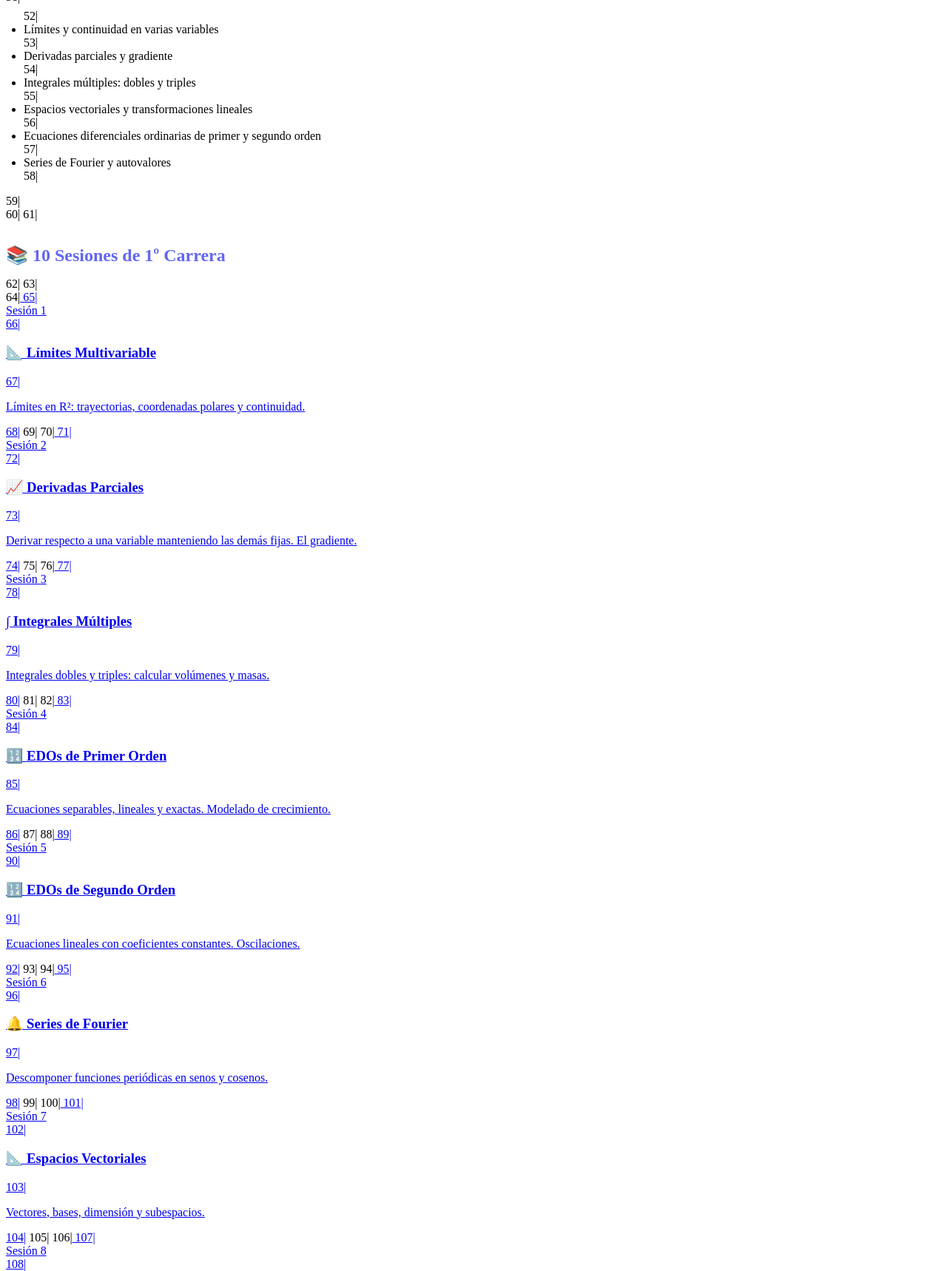
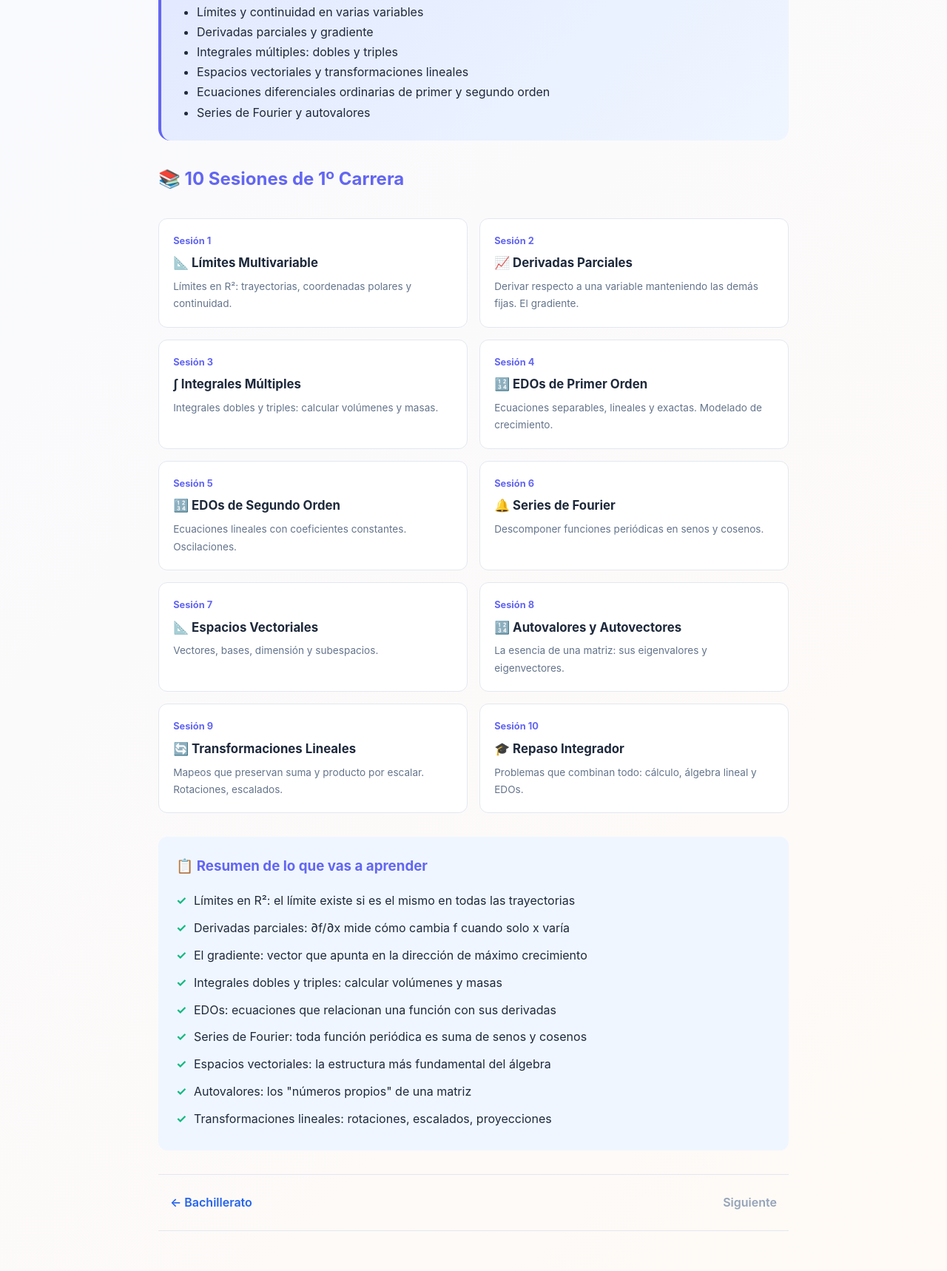
Before and after one commit to Ntizar/DeSumarIntegrar, a plain HTML site: page s10-1carrera.html in a window 1280 px wide. Shown: the part 495-2213 px from the top of the page at 74% size. Drawn offline with nearby package versions, Linux system fonts and the light colour scheme.

Commit message:
fix: corrige HTML roto en Bachiller y Carrera
- Eliminados números de línea embebidos en s10-1carrera.html
- Corregidos 19 archivos con tags <\/script> que rompían el renderizado
  (Bachillerato y Carrera no se veían por este bug)

```diff
--- a/s10-1carrera.html
+++ b/s10-1carrera.html
@@ -1,151 +1,151 @@
-     1|<!DOCTYPE html>
-     2|<html lang="es">
-     3|<head>
-     4|<meta charset="UTF-8">
-     5|<meta name="viewport" content="width=device-width, initial-scale=1.0">
-     6|<title>1º Carrera — Curso de Matemáticas</title>
+<!DOCTYPE html>
+<html lang="es">
+<head>
+<meta charset="UTF-8">
+<meta name="viewport" content="width=device-width, initial-scale=1.0">
+<title>1º Carrera — Curso de Matemáticas</title>
 <link rel="stylesheet" href="https://cdn.jsdelivr.net/npm/katex@0.16.9/dist/katex.min.css">
 <script defer src="https://cdn.jsdelivr.net/npm/katex@0.16.9/dist/katex.min.js"></script>
 <script defer src="https://cdn.jsdelivr.net/npm/katex@0.16.9/dist/contrib/auto-render.min.js" onload="renderMathInElement(document.body,{delimiters:[{left:'\\[',right:'\\]',display:true},{left:'\\\(',right:'\\)',display:false}]})"></script>
-     7|<style>
-     8|:root{--azul:#2563eb;--naranja:#f97316;--verde:#10b981;--rojo:#ef4444;--fondo:#fff;--texto:#1e293b;--gris:#94a3b8;--azul-claro:#eff6ff;--naranja-claro:#fff7ed;--verde-claro:#ecfdf5;--rojo-claro:#fef2f2;--pura-claro:#faf5ff;--pura:#a855f7}
-     9|*{margin:0;padding:0;box-sizing:border-box}
-    10|body{font-family:Inter,system-ui,-apple-system,sans-serif;background:linear-gradient(135deg,#f8faff 0%,#fffaf5 100%);color:var(--texto);line-height:1.7}
-    11|.header{background:linear-gradient(135deg,#6366f1,#4f46e5);color:#fff;padding:2rem 1.5rem;text-align:center}
-    12|.header h1{font-size:1.8rem;margin-bottom:.5rem}
-    13|.header p{opacity:.9;font-size:1rem}
-    14|.container{max-width:900px;margin:0 auto;padding:1.5rem}
-    15|.intro-box{background:linear-gradient(135deg,#e0e7ff,var(--azul-claro));border-radius:16px;padding:1.5rem;margin:1.5rem 0;border-left:4px solid #6366f1}
-    16|.intro-box h2{color:#6366f1;margin-bottom:.8rem}
-    17|.sessions-grid{display:grid;grid-template-columns:repeat(auto-fill,minmax(280px,1fr));gap:1rem;margin:2rem 0}
-    18|.session-card{background:#fff;border:1px solid #e2e8f0;border-radius:12px;padding:1.2rem;transition:all .2s;cursor:pointer;text-decoration:none;color:inherit;display:block}
-    19|.session-card:hover{transform:translateY(-2px);box-shadow:0 4px 16px rgba(0,0,0,.1);border-color:#6366f1}
-    20|.session-card .num{font-size:.8rem;color:#6366f1;font-weight:700;margin-bottom:.3rem}
-    21|.session-card h3{font-size:1.05rem;margin-bottom:.4rem}
-    22|.session-card p{font-size:.85rem;color:#64748b}
-    23|.nav{display:flex;justify-content:space-between;margin:2rem 0;padding:1rem 0;border-top:1px solid #e2e8f0;border-bottom:1px solid #e2e8f0}
-    24|.nav a{color:var(--azul);text-decoration:none;font-weight:600;padding:.5rem 1rem;border-radius:6px}
-    25|.nav a:hover{background:var(--azul-claro)}
-    26|.nav .disabled{color:var(--gris);cursor:default;pointer-events:none}
-    27|.summary{background:var(--azul-claro);border-radius:12px;padding:1.5rem;margin:2rem 0}
-    28|.summary h3{color:#6366f1;margin-bottom:.8rem}
-    29|.summary ul{list-style:none;padding:0}
-    30|.summary li{padding:.3rem 0;padding-left:1.5rem;position:relative}
-    31|.summary li::before{content:"✓";color:var(--verde);font-weight:bold;position:absolute;left:0}
-    32|.footer{text-align:center;padding:2rem 1rem;color:var(--gris);font-size:.85rem;border-top:1px solid #e2e8f0;margin-top:2rem}
-    33|.back-link{display:inline-flex;align-items:center;gap:.5rem;color:#6366f1;text-decoration:none;font-weight:600;margin-bottom:1.5rem;padding:.5rem 1rem;border-radius:10px;background:#e0e7ff;transition:all .2s}
-    34|.back-link:hover{transform:translateX(-4px)}
-    35|@media(max-width:640px){.sessions-grid{grid-template-columns:1fr}.header h1{font-size:1.4rem}}
-    36|</style>
-    37|</head>
-    38|<body>
-    39|<div class="container">
-    40|<a class="back-link" href="INDEX.html">← Volver al índice general</a>
-    41|
-    42|<div class="header">
-    43|<h1>🏛️ 1º Carrera</h1>
-    44|<p>Cálculo multivariable, álgebra lineal, EDOs y transformaciones lineales</p>
-    45|</div>
-    46|
-    47|<div class="intro-box">
-    48|<h2>¿Qué vamos a aprender en 1º de Carrera?</h2>
-    49|<p>La universidad es otro nivel. Aquí las matemáticas dejan de ser números y se convierten en estructuras abstractas. El cálculo multivariable extiende las derivadas e integrales a funciones de varias variables. El álgebra lineal estudia espacios vectoriales y transformaciones. Las EDOs modelan fenómenos físicos reales.</p>
-    50|<p style="margin-top:.8rem"><strong>Objetivos de esta unidad:</strong></p>
-    51|<ul style="padding-left:1.5rem;margin-top:.5rem">
-    52|<li>Límites y continuidad en varias variables</li>
-    53|<li>Derivadas parciales y gradiente</li>
-    54|<li>Integrales múltiples: dobles y triples</li>
-    55|<li>Espacios vectoriales y transformaciones lineales</li>
-    56|<li>Ecuaciones diferenciales ordinarias de primer y segundo orden</li>
-    57|<li>Series de Fourier y autovalores</li>
-    58|</ul>
-    59|</div>
-    60|
-    61|<h2 style="margin:2rem 0 1rem;color:#6366f1">📚 10 Sesiones de 1º Carrera</h2>
-    62|
-    63|<div class="sessions-grid">
-    64|<a class="session-card" href="s10-1-carrera-limites-multivariable.html">
-    65|<div class="num">Sesión 1</div>
-    66|<h3>📐 Límites Multivariable</h3>
-    67|<p>Límites en R²: trayectorias, coordenadas polares y continuidad.</p>
-    68|</a>
-    69|
-    70|<a class="session-card" href="s10-2-carrera-derivadas-parciales.html">
-    71|<div class="num">Sesión 2</div>
-    72|<h3>📈 Derivadas Parciales</h3>
-    73|<p>Derivar respecto a una variable manteniendo las demás fijas. El gradiente.</p>
-    74|</a>
-    75|
-    76|<a class="session-card" href="s10-3-carrera-integrales-multiples.html">
-    77|<div class="num">Sesión 3</div>
-    78|<h3>∫ Integrales Múltiples</h3>
-    79|<p>Integrales dobles y triples: calcular volúmenes y masas.</p>
-    80|</a>
-    81|
-    82|<a class="session-card" href="s10-4-carrera-edos-primer-orden.html">
-    83|<div class="num">Sesión 4</div>
-    84|<h3>🔢 EDOs de Primer Orden</h3>
-    85|<p>Ecuaciones separables, lineales y exactas. Modelado de crecimiento.</p>
-    86|</a>
-    87|
-    88|<a class="session-card" href="s10-5-carrera-edos-segundo-orden.html">
-    89|<div class="num">Sesión 5</div>
-    90|<h3>🔢 EDOs de Segundo Orden</h3>
-    91|<p>Ecuaciones lineales con coeficientes constantes. Oscilaciones.</p>
-    92|</a>
-    93|
-    94|<a class="session-card" href="s10-6-carrera-series-fourier.html">
-    95|<div class="num">Sesión 6</div>
-    96|<h3>🔔 Series de Fourier</h3>
-    97|<p>Descomponer funciones periódicas en senos y cosenos.</p>
-    98|</a>
-    99|
-   100|<a class="session-card" href="s10-7-carrera-espacios-vectoriales.html">
-   101|<div class="num">Sesión 7</div>
-   102|<h3>📐 Espacios Vectoriales</h3>
-   103|<p>Vectores, bases, dimensión y subespacios.</p>
-   104|</a>
-   105|
-   106|<a class="session-card" href="s10-8-carrera-autovalores.html">
-   107|<div class="num">Sesión 8</div>
-   108|<h3>🔢 Autovalores y Autovectores</h3>
-   109|<p>La esencia de una matriz: sus eigenvalores y eigenvectores.</p>
-   110|</a>
-   111|
-   112|<a class="session-card" href="s10-9-carrera-transformaciones-lineales.html">
-   113|<div class="num">Sesión 9</div>
-   114|<h3>🔄 Transformaciones Lineales</h3>
-   115|<p>Mapeos que preservan suma y producto por escalar. Rotaciones, escalados.</p>
-   116|</a>
-   117|
-   118|<a class="session-card" href="s10-10-carrera-repaso.html">
-   119|<div class="num">Sesión 10</div>
-   120|<h3>🎓 Repaso Integrador</h3>
-   121|<p>Problemas que combinan todo: cálculo, álgebra lineal y EDOs.</p>
-   122|</a>
-   123|</div>
-   124|
-   125|<div class="summary">
-   126|<h3>📋 Resumen de lo que vas a aprender</h3>
-   127|<ul>
-   128|<li>Límites en R²: el límite existe si es el mismo en todas las trayectorias</li>
-   129|<li>Derivadas parciales: ∂f/∂x mide cómo cambia f cuando solo x varía</li>
-   130|<li>El gradiente: vector que apunta en la dirección de máximo crecimiento</li>
-   131|<li>Integrales dobles y triples: calcular volúmenes y masas</li>
-   132|<li>EDOs: ecuaciones que relacionan una función con sus derivadas</li>
-   133|<li>Series de Fourier: toda función periódica es suma de senos y cosenos</li>
-   134|<li>Espacios vectoriales: la estructura más fundamental del álgebra</li>
-   135|<li>Autovalores: los "números propios" de una matriz</li>
-   136|<li>Transformaciones lineales: rotaciones, escalados, proyecciones</li>
-   137|</ul>
-   138|</div>
-   139|
-   140|<div class="nav">
-   141|<a href="s09-bachiller.html">← Bachillerato</a>
-   142|<a class="disabled">Siguiente</a>
-   143|</div>
-   144|</div>
-   145|
-   146|<div class="footer">Hecho con ❤️ por David Antizar</div>
-   147|</body>
-   148|</html>
+<style>
+:root{--azul:#2563eb;--naranja:#f97316;--verde:#10b981;--rojo:#ef4444;--fondo:#fff;--texto:#1e293b;--gris:#94a3b8;--azul-claro:#eff6ff;--naranja-claro:#fff7ed;--verde-claro:#ecfdf5;--rojo-claro:#fef2f2;--pura-claro:#faf5ff;--pura:#a855f7}
+*{margin:0;padding:0;box-sizing:border-box}
+body{font-family:Inter,system-ui,-apple-system,sans-serif;background:linear-gradient(135deg,#f8faff 0%,#fffaf5 100%);color:var(--texto);line-height:1.7}
+.header{background:linear-gradient(135deg,#6366f1,#4f46e5);color:#fff;padding:2rem 1.5rem;text-align:center}
+.header h1{font-size:1.8rem;margin-bottom:.5rem}
+.header p{opacity:.9;font-size:1rem}
+.container{max-width:900px;margin:0 auto;padding:1.5rem}
+.intro-box{background:linear-gradient(135deg,#e0e7ff,var(--azul-claro));border-radius:16px;padding:1.5rem;margin:1.5rem 0;border-left:4px solid #6366f1}
+.intro-box h2{color:#6366f1;margin-bottom:.8rem}
+.sessions-grid{display:grid;grid-template-columns:repeat(auto-fill,minmax(280px,1fr));gap:1rem;margin:2rem 0}
+.session-card{background:#fff;border:1px solid #e2e8f0;border-radius:12px;padding:1.2rem;transition:all .2s;cursor:pointer;text-decoration:none;color:inherit;display:block}
+.session-card:hover{transform:translateY(-2px);box-shadow:0 4px 16px rgba(0,0,0,.1);border-color:#6366f1}
+.session-card .num{font-size:.8rem;color:#6366f1;font-weight:700;margin-bottom:.3rem}
+.session-card h3{font-size:1.05rem;margin-bottom:.4rem}
+.session-card p{font-size:.85rem;color:#64748b}
+.nav{display:flex;justify-content:space-between;margin:2rem 0;padding:1rem 0;border-top:1px solid #e2e8f0;border-bottom:1px solid #e2e8f0}
+.nav a{color:var(--azul);text-decoration:none;font-weight:600;padding:.5rem 1rem;border-radius:6px}
+.nav a:hover{background:var(--azul-claro)}
+.nav .disabled{color:var(--gris);cursor:default;pointer-events:none}
+.summary{background:var(--azul-claro);border-radius:12px;padding:1.5rem;margin:2rem 0}
+.summary h3{color:#6366f1;margin-bottom:.8rem}
+.summary ul{list-style:none;padding:0}
+.summary li{padding:.3rem 0;padding-left:1.5rem;position:relative}
+.summary li::before{content:"✓";color:var(--verde);font-weight:bold;position:absolute;left:0}
+.footer{text-align:center;padding:2rem 1rem;color:var(--gris);font-size:.85rem;border-top:1px solid #e2e8f0;margin-top:2rem}
+.back-link{display:inline-flex;align-items:center;gap:.5rem;color:#6366f1;text-decoration:none;font-weight:600;margin-bottom:1.5rem;padding:.5rem 1rem;border-radius:10px;background:#e0e7ff;transition:all .2s}
+.back-link:hover{transform:translateX(-4px)}
+@media(max-width:640px){.sessions-grid{grid-template-columns:1fr}.header h1{font-size:1.4rem}}
+</style>
+</head>
+<body>
+<div class="container">
+<a class="back-link" href="INDEX.html">← Volver al índice general</a>
+
+<div class="header">
+<h1>🏛️ 1º Carrera</h1>
+<p>Cálculo multivariable, álgebra lineal, EDOs y transformaciones lineales</p>
+</div>
+
+<div class="intro-box">
+<h2>¿Qué vamos a aprender en 1º de Carrera?</h2>
+<p>La universidad es otro nivel. Aquí las matemáticas dejan de ser números y se convierten en estructuras abstractas. El cálculo multivariable extiende las derivadas e integrales a funciones de varias variables. El álgebra lineal estudia espacios vectoriales y transformaciones. Las EDOs modelan fenómenos físicos reales.</p>
+<p style="margin-top:.8rem"><strong>Objetivos de esta unidad:</strong></p>
+<ul style="padding-left:1.5rem;margin-top:.5rem">
+<li>Límites y continuidad en varias variables</li>
+<li>Derivadas parciales y gradiente</li>
+<li>Integrales múltiples: dobles y triples</li>
+<li>Espacios vectoriales y transformaciones lineales</li>
+<li>Ecuaciones diferenciales ordinarias de primer y segundo orden</li>
+<li>Series de Fourier y autovalores</li>
+</ul>
+</div>
+
+<h2 style="margin:2rem 0 1rem;color:#6366f1">📚 10 Sesiones de 1º Carrera</h2>
+
+<div class="sessions-grid">
+<a class="session-card" href="s10-1-carrera-limites-multivariable.html">
+<div class="num">Sesión 1</div>
+<h3>📐 Límites Multivariable</h3>
+<p>Límites en R²: trayectorias, coordenadas polares y continuidad.</p>
+</a>
+
+<a class="session-card" href="s10-2-carrera-derivadas-parciales.html">
+<div class="num">Sesión 2</div>
+<h3>📈 Derivadas Parciales</h3>
+<p>Derivar respecto a una variable manteniendo las demás fijas. El gradiente.</p>
+</a>
+
+<a class="session-card" href="s10-3-carrera-integrales-multiples.html">
+<div class="num">Sesión 3</div>
+<h3>∫ Integrales Múltiples</h3>
+<p>Integrales dobles y triples: calcular volúmenes y masas.</p>
+</a>
+
+<a class="session-card" href="s10-4-carrera-edos-primer-orden.html">
+<div class="num">Sesión 4</div>
+<h3>🔢 EDOs de Primer Orden</h3>
+<p>Ecuaciones separables, lineales y exactas. Modelado de crecimiento.</p>
+</a>
+
+<a class="session-card" href="s10-5-carrera-edos-segundo-orden.html">
+<div class="num">Sesión 5</div>
+<h3>🔢 EDOs de Segundo Orden</h3>
+<p>Ecuaciones lineales con coeficientes constantes. Oscilaciones.</p>
+</a>
+
+<a class="session-card" href="s10-6-carrera-series-fourier.html">
+<div class="num">Sesión 6</div>
+<h3>🔔 Series de Fourier</h3>
+<p>Descomponer funciones periódicas en senos y cosenos.</p>
+</a>
+
+<a class="session-card" href="s10-7-carrera-espacios-vectoriales.html">
+<div class="num">Sesión 7</div>
+<h3>📐 Espacios Vectoriales</h3>
+<p>Vectores, bases, dimensión y subespacios.</p>
+</a>
+
+<a class="session-card" href="s10-8-carrera-autovalores.html">
+<div class="num">Sesión 8</div>
+<h3>🔢 Autovalores y Autovectores</h3>
+<p>La esencia de una matriz: sus eigenvalores y eigenvectores.</p>
+</a>
+
+<a class="session-card" href="s10-9-carrera-transformaciones-lineales.html">
+<div class="num">Sesión 9</div>
+<h3>🔄 Transformaciones Lineales</h3>
+<p>Mapeos que preservan suma y producto por escalar. Rotaciones, escalados.</p>
+</a>
+
+<a class="session-card" href="s10-10-carrera-repaso.html">
+<div class="num">Sesión 10</div>
+<h3>🎓 Repaso Integrador</h3>
+<p>Problemas que combinan todo: cálculo, álgebra lineal y EDOs.</p>
+</a>
+</div>
+
+<div class="summary">
+<h3>📋 Resumen de lo que vas a aprender</h3>
+<ul>
+<li>Límites en R²: el límite existe si es el mismo en todas las trayectorias</li>
+<li>Derivadas parciales: ∂f/∂x mide cómo cambia f cuando solo x varía</li>
+<li>El gradiente: vector que apunta en la dirección de máximo crecimiento</li>
+<li>Integrales dobles y triples: calcular volúmenes y masas</li>
+<li>EDOs: ecuaciones que relacionan una función con sus derivadas</li>
+<li>Series de Fourier: toda función periódica es suma de senos y cosenos</li>
+<li>Espacios vectoriales: la estructura más fundamental del álgebra</li>
+<li>Autovalores: los "números propios" de una matriz</li>
+<li>Transformaciones lineales: rotaciones, escalados, proyecciones</li>
+</ul>
+</div>
+
+<div class="nav">
+<a href="s09-bachiller.html">← Bachillerato</a>
+<a class="disabled">Siguiente</a>
+</div>
+</div>
+
+<div class="footer">Hecho con ❤️ por David Antizar</div>
+</body>
+</html>
```
Also changed, not shown: s09-10-bachiller-repaso.html (+4 -4 lines), s09-2-bachiller-continuidad-derivadas.html (+4 -4 lines), s09-3-bachiller-reglas-derivacion.html (+4 -4 lines), s09-4-bachiller-aplicaciones-derivadas.html (+4 -4 lines), s09-5-bachiller-integrales-indefinidas.html (+4 -4 lines), s09-6-bachiller-integrales-definidas.html (+4 -4 lines), s09-7-bachiller-aplicaciones-integrales.html (+4 -4 lines), s09-8-bachiller-probabilidad-avanzada.html (+4 -4 lines), s09-9-bachiller-distribuciones-combinadas.html (+4 -4 lines), s10-1-carrera-limites-multivariable.html (+4 -4 lines), s10-10-carrera-repaso.html (+4 -4 lines), s10-2-carrera-derivadas-parciales.html (+4 -4 lines), s10-3-carrera-integrales-multiples.html (+4 -4 lines), s10-4-carrera-edos-primer-orden.html (+4 -4 lines), 5 more files.
